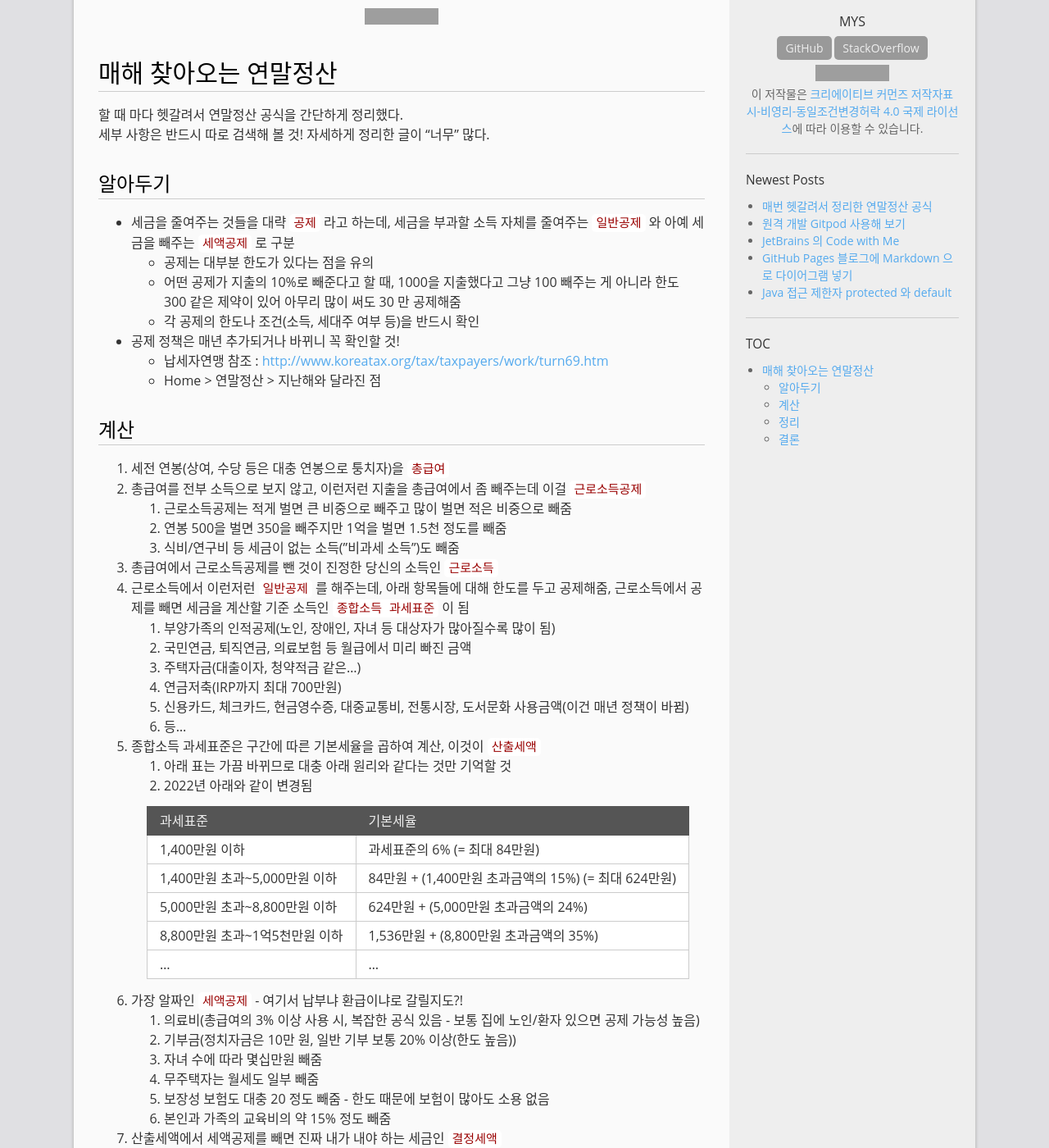
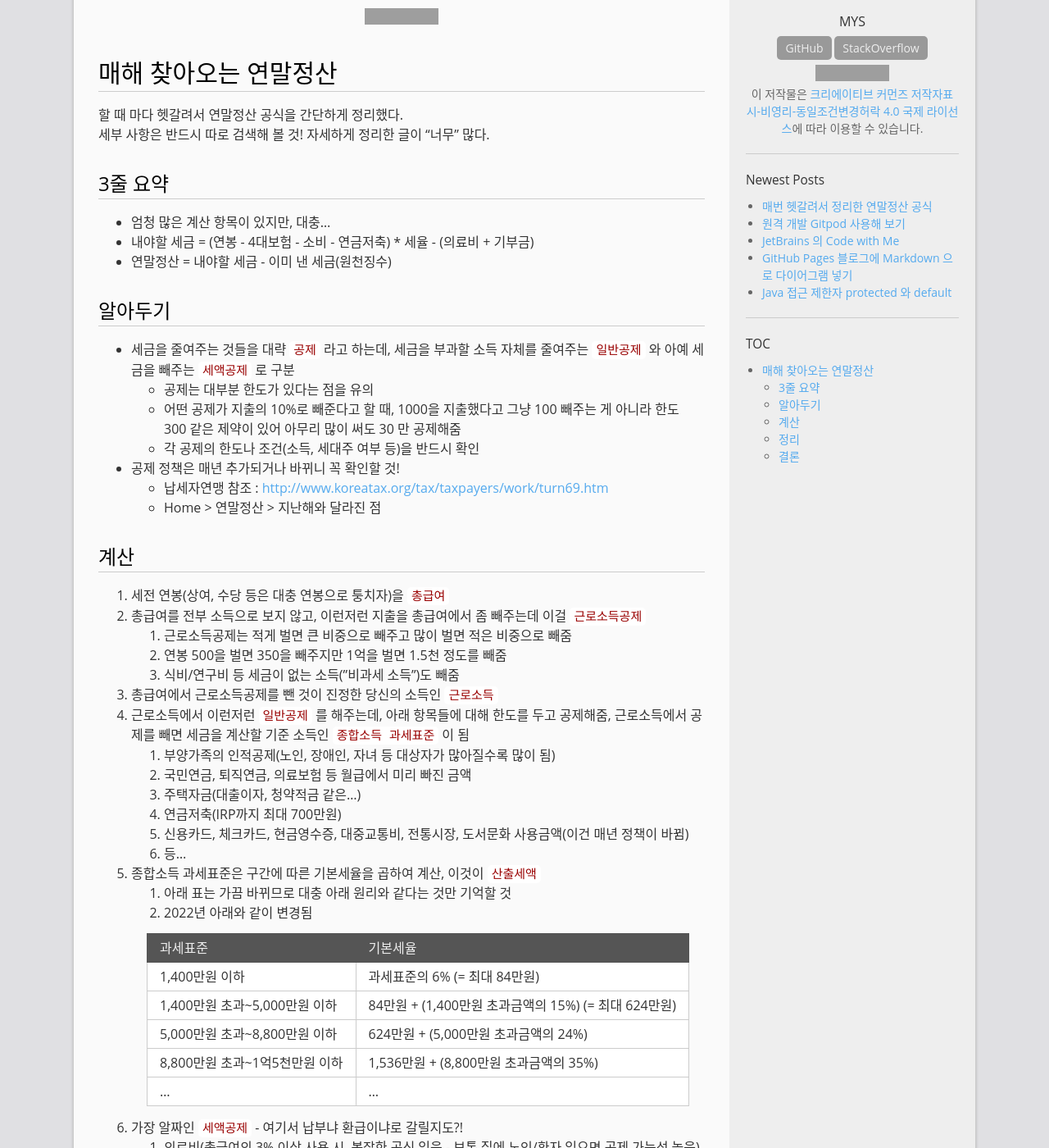
Before and after one commit to mystria/mystria.github.io, a Jekyll site: the page built from _posts/2023-01-17-simple-formula-of-year-end-tax-settlement.md, in a window 1280 px wide and 1400 px high, scrolled down 263 px. Shown: the whole window at 82% size. Built offline with Jekyll 4.4.1, drawn with Linux system fonts in a browser that asks for light colours; comment, search, counter and statistics services are not loaded; some of the changed text lies outside the part shown; grey boxes are pictures that could not be loaded.

Commit message:
Update post

```diff
--- a/_posts/2023-01-17-simple-formula-of-year-end-tax-settlement.md
+++ b/_posts/2023-01-17-simple-formula-of-year-end-tax-settlement.md
@@ -10,6 +10,11 @@ comments: true
 
 할 때 마다 헷갈려서 연말정산 공식을 간단하게 정리했다.
 세부 사항은 반드시 따로 검색해 볼 것! 자세하게 정리한 글이 “너무” 많다.
+
+## 3줄 요약
+- 엄청 많은 계산 항목이 있지만, 대충...
+- 내야할 세금 = (연봉 - 4대보험 - 소비 - 연금저축) * 세율 - (의료비 + 기부금)
+- 연말정산 = 내야할 세금 - 이미 낸 세금(원천징수)
 
 ## 알아두기
 
```
Also changed, not shown: other parts of _posts/2023-01-17-simple-formula-of-year-end-tax-settlement.md (+1 -1 lines).
